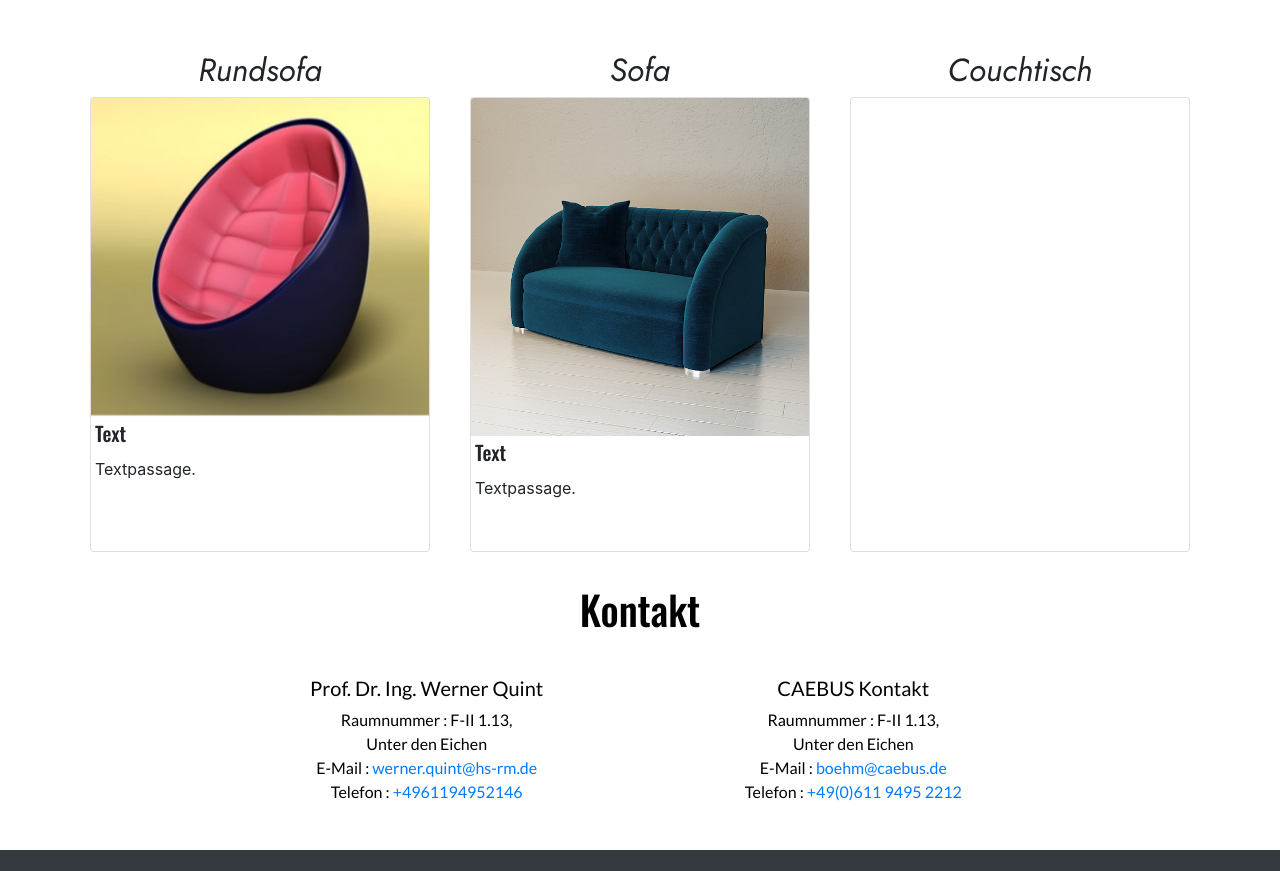
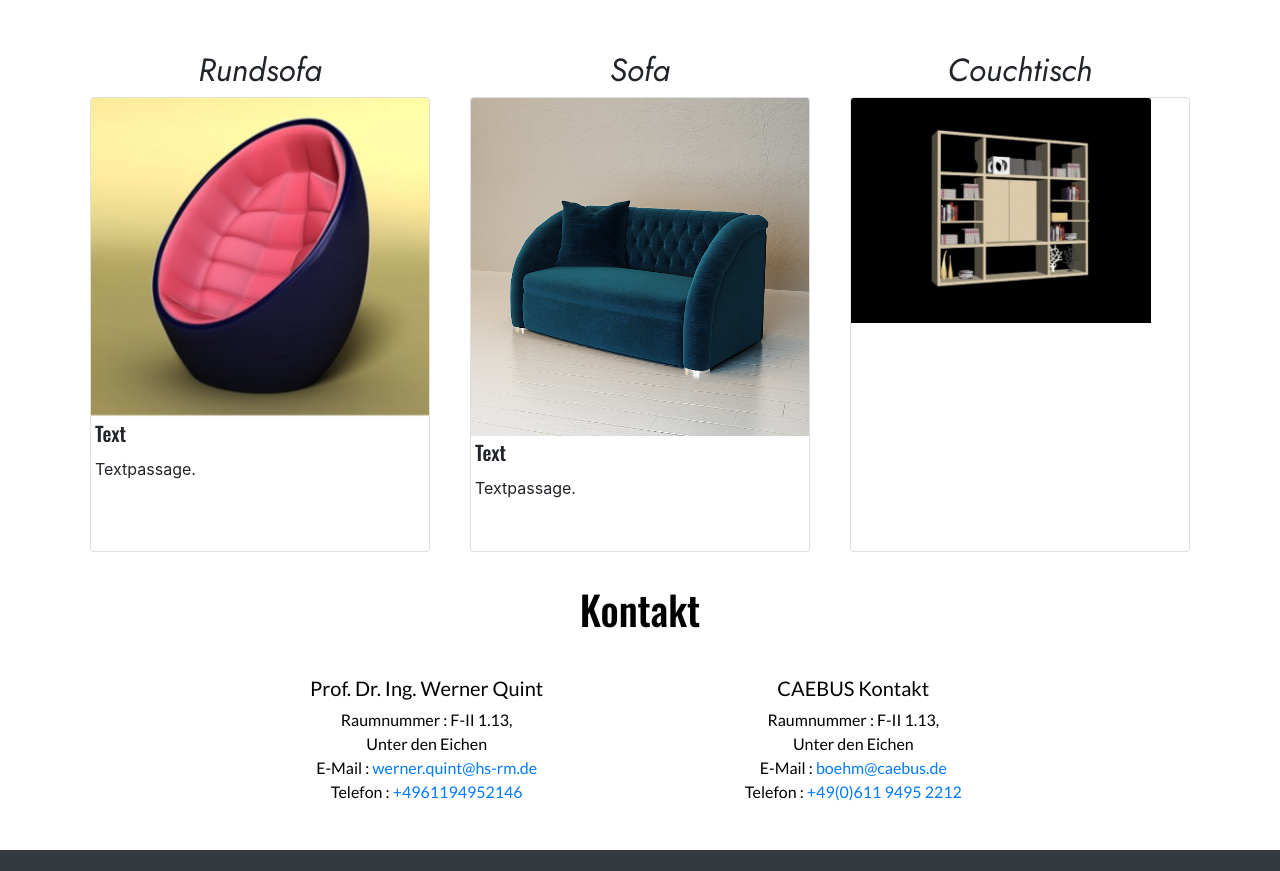
Before and after one commit to CrystalPeak1818/test, a plain HTML site: page index.html in a window 1280 px wide. Shown: the part 2827-3698 px from the top of the page. Drawn offline with nearby package versions, Linux system fonts and the light colour scheme.

Commit message:
Update index.html

```diff
--- a/index.html
+++ b/index.html
@@ -197,6 +197,7 @@
                    style="width: 300px; height: 300px"
                      extractable="true"
                      extracted-scale="3">
+                     <img class="card-img-top" src="img/shelf.png" alt="Card image cap3">
                    </ml-model>
                    </div>
                  </div>
```
